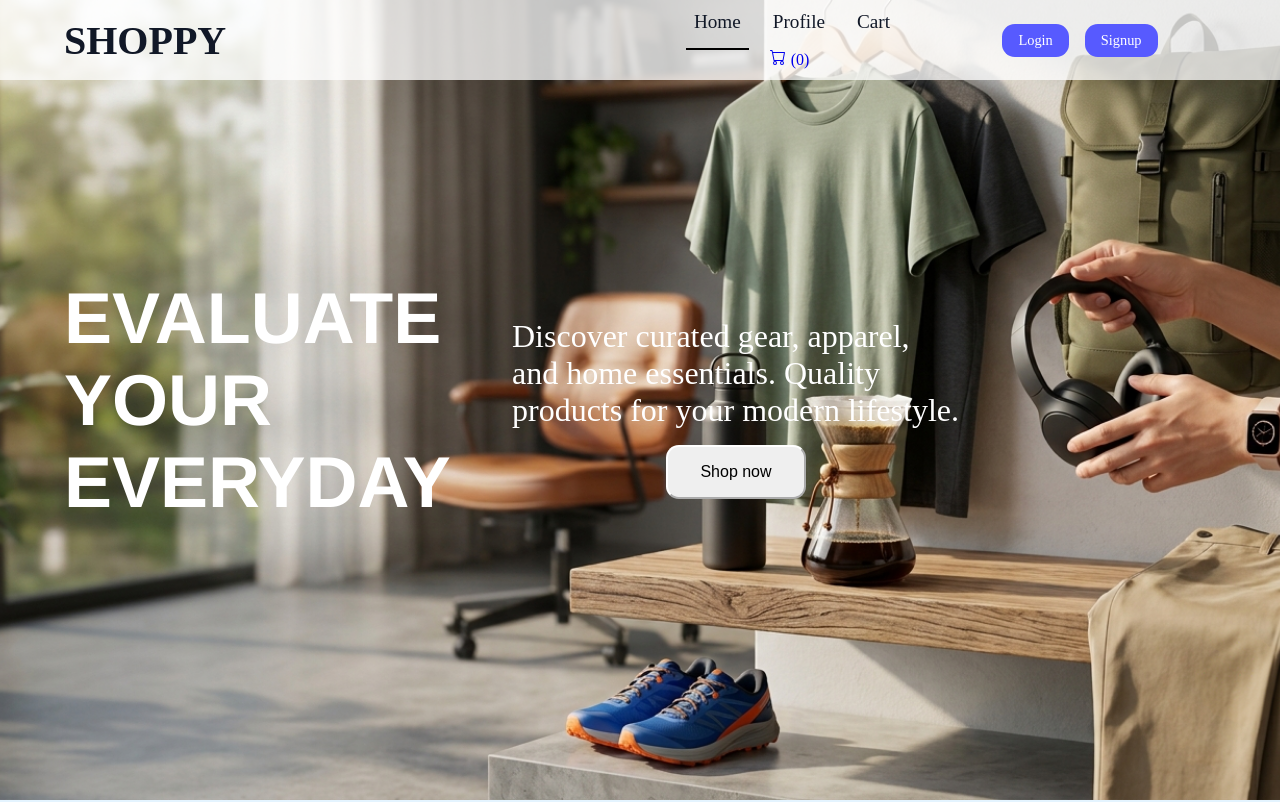
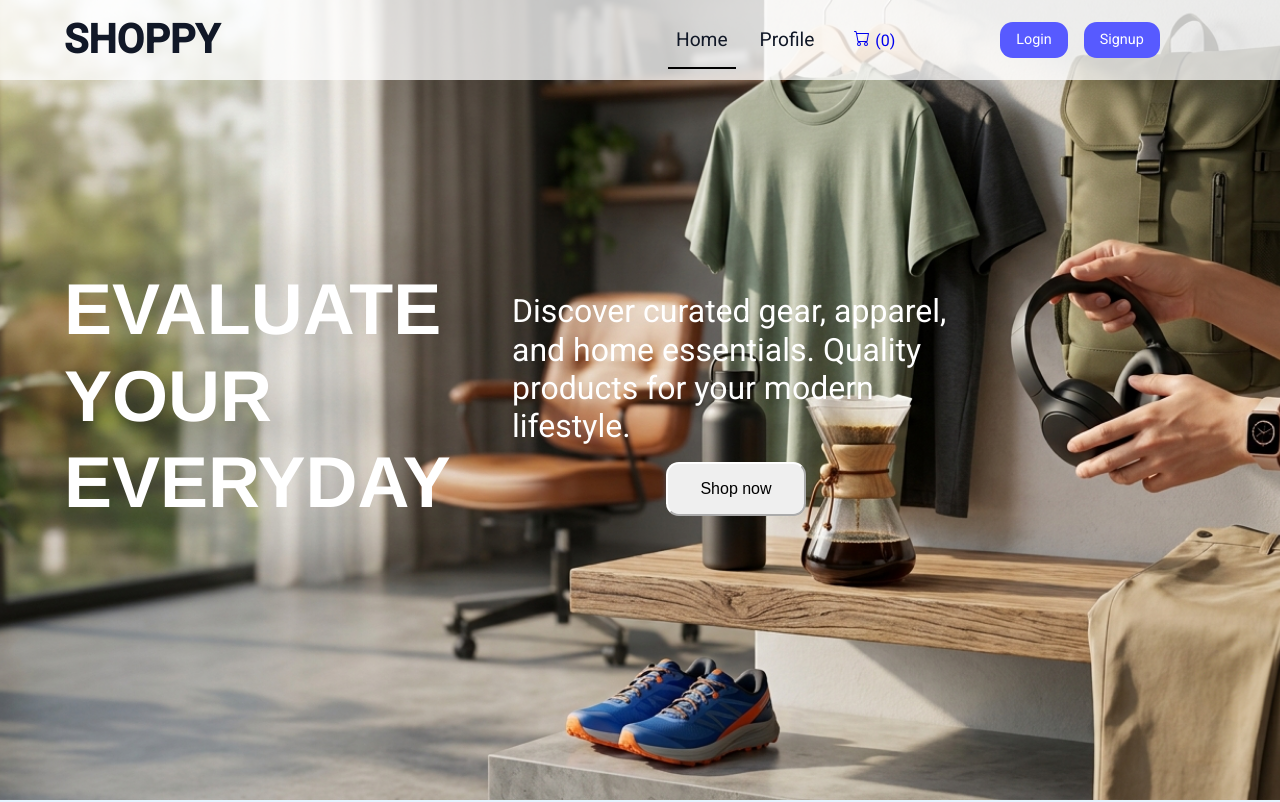
Before and after one commit to mario-milad01/NTI-Graduation-Project, an Angular app: page /home in a window 1280 px wide. Shown: the top 802 px of the page. Built offline with nearby package versions, Linux system fonts and the light colour scheme.

Commit message:
preview before post

```diff
--- a/angular.json
+++ b/angular.json
@@ -24,9 +24,7 @@
                 "input": "public"
               }
             ],
-            "styles": [
-              "src/styles.css"
-            ]
+            "styles": ["src/material-theme.scss", "src/styles.css"]
           },
           "configurations": {
             "production": {
--- a/package.json
+++ b/package.json
@@ -11,10 +11,12 @@
   "private": true,
   "packageManager": "npm@10.9.2",
   "dependencies": {
+    "@angular/cdk": "^21.2.14",
     "@angular/common": "^21.2.0",
     "@angular/compiler": "^21.2.0",
     "@angular/core": "^21.2.0",
     "@angular/forms": "^21.2.0",
+    "@angular/material": "^21.2.14",
     "@angular/platform-browser": "^21.2.0",
     "@angular/router": "^21.2.0",
     "bootstrap-icons": "^1.13.1",
--- a/src/app/app.config.ts
+++ b/src/app/app.config.ts
@@ -1,11 +1,13 @@
 import { ApplicationConfig, provideBrowserGlobalErrorListeners } from '@angular/core';
 import { provideRouter, withInMemoryScrolling } from '@angular/router';
+import { provideAnimationsAsync } from '@angular/platform-browser/animations/async';
 
 import { routes } from './app.routes';
 
 export const appConfig: ApplicationConfig = {
   providers: [
     provideBrowserGlobalErrorListeners(),
-    provideRouter(routes,withInMemoryScrolling({ scrollPositionRestoration: 'enabled' }))
+    provideRouter(routes,withInMemoryScrolling({ scrollPositionRestoration: 'enabled' })),
+    provideAnimationsAsync(),
   ]
 };
--- a/src/app/app.ts
+++ b/src/app/app.ts
@@ -1,10 +1,12 @@
 import { Component, signal } from '@angular/core';
 import { RouterOutlet } from '@angular/router';
 import { Navbar } from './navbar/navbar.component';
+import { MatSnackBarModule } from '@angular/material/snack-bar';
 
 @Component({
   selector: 'app-root',
-  imports: [RouterOutlet, Navbar],
+  standalone: true, // Required when using imports
+  imports: [RouterOutlet, Navbar, MatSnackBarModule],
   templateUrl: './app.html',
   styleUrl: './app.css'
 })
--- a/src/app/cart-page/cart.service.ts
+++ b/src/app/cart-page/cart.service.ts
@@ -1,4 +1,5 @@
-import { Injectable, signal } from '@angular/core';
+import { Injectable, inject, signal } from '@angular/core';
+import { MatSnackBar } from '@angular/material/snack-bar';
 import { Product } from '../../data/products';
 
 export interface CartItem {
@@ -16,6 +17,7 @@ export interface CartItem {
   providedIn: 'root',
 })
 export class CartService {
+  private readonly snackBar = inject(MatSnackBar);
   private readonly itemsSignal = signal<CartItem[]>([]);
   readonly items = this.itemsSignal.asReadonly();
 
@@ -36,9 +38,7 @@ export class CartService {
           item.key === existingItem.key ? { ...item, quantity: item.quantity + quantity } : item,
         ),
       );
-      return;
-    }
-
+    } else {
       this.itemsSignal.set([
         ...currentItems,
         {
@@ -52,6 +52,22 @@ export class CartService {
           size,
         },
       ]);
+    }
+
+    // Prepare details string for color/size if present
+    const details = [color, size].filter(Boolean).join(' / ');
+    const detailString = details ? ` (${details})` : '';
+
+    // Trigger SnackBar with item data
+    this.snackBar.open(
+      `Added ${quantity}x "${product.name}"${detailString} to your cart!`,
+      'Close',
+      {
+        duration: 3500,
+        horizontalPosition: 'right',
+        verticalPosition: 'bottom',
+      }
+    );
   }
 
   increaseQuantity(itemKey: string): void {
@@ -71,7 +87,16 @@ export class CartService {
   }
 
   removeItem(itemKey: string): void {
+    const itemToRemove = this.itemsSignal().find((item) => item.key === itemKey);
     this.itemsSignal.set(this.itemsSignal().filter((item) => item.key !== itemKey));
+
+    if (itemToRemove) {
+      this.snackBar.open(`Removed "${itemToRemove.name}" from your cart`, 'Close', {
+        duration: 3500,
+        horizontalPosition: 'right',
+        verticalPosition: 'bottom',
+      });
+    }
   }
 
   clear(): void {
@@ -79,7 +104,8 @@ export class CartService {
   }
 
   get subtotal(): number {
-    return this.itemsSignal().reduce((sum, item) => sum + item.price * item.quantity, 0);
+const rawSubtotal = this.itemsSignal().reduce((sum, item) => sum + item.price * item.quantity, 0);
+  return Number(rawSubtotal.toFixed(2));
  }
 
   get shipping(): number {
@@ -87,6 +113,6 @@ export class CartService {
   }
 
   get total(): number {
-    return this.subtotal + this.shipping;
+    return Number((this.subtotal + this.shipping).toFixed(2));
   }
 }
--- a/src/app/hero/hero.css
+++ b/src/app/hero/hero.css
@@ -22,11 +22,14 @@
     color: white;
     padding: 2rem;
     margin: 0 2rem;
+    line-height: 1.2;
+    margin-bottom: 0.5rem;
 }
 .hero-title{
     font-size: 4.5rem;
     font-family: 'Franklin Gothic Medium', 'Arial Narrow', Arial, sans-serif;
     text-transform: uppercase;
+
 }
 .hero-description{
     font-size: 2rem;
--- a/src/app/navbar/navbar.component.html
+++ b/src/app/navbar/navbar.component.html
@@ -5,7 +5,7 @@
       <ul class="nav-links">
         <li><a class="nav-link" routerLink="/home" routerLinkActive="active-nav">Home</a></li>
         <li><a class="nav-link" routerLink="/profile" routerLinkActive="active-nav">Profile</a></li>
-        <li><a class="nav-link" routerLink="/cart" routerLinkActive="active-nav">Cart</a></li>
+        <!-- <li><a class="nav-link" routerLink="/cart" routerLinkActive="active-nav">Cart</a></li> -->
         <li class="cart-btn-element">
           <a class="cart-btn" routerLink="/cart" routerLinkActive="active-nav">
             <svg
--- a/src/app/product-details-page/product-details-page.css
+++ b/src/app/product-details-page/product-details-page.css
@@ -83,6 +83,7 @@
   font-size: 2.25rem;
   font-weight: 800;
   margin: 0.5rem 0;
+  line-height: 1;
 }
 
 .rating {
--- a/src/app/product-details-page/product-details-page.ts
+++ b/src/app/product-details-page/product-details-page.ts
@@ -49,6 +49,7 @@ export class ProductDetailsPage implements OnInit {
 
   addToCart(): void {
     this.cartService.addItem(this.product, this.quantity, this.selectedColor, this.selectedSize);
-    alert(`Added ${this.quantity}x ${this.product.name} to your cart`);
+
+    // alert(`Added ${this.quantity}x ${this.product.name} to your cart`);
   }
 }
--- a/src/index.html
+++ b/src/index.html
@@ -1,11 +1,18 @@
 <!doctype html>
 <html lang="en">
   <head>
-  <meta charset="utf-8">
+    <meta charset="utf-8" />
     <title>ECommerceApp</title>
-  <base href="/">
-  <meta name="viewport" content="width=device-width, initial-scale=1">
-  <link rel="icon" type="image/x-icon" href="favicon.ico">
+    <base href="/" />
+    <meta name="viewport" content="width=device-width, initial-scale=1" />
+    <link rel="icon" type="image/x-icon" href="favicon.ico" />
+    <link rel="preconnect" href="https://fonts.googleapis.com" />
+    <link rel="preconnect" href="https://fonts.gstatic.com" crossorigin />
+    <link
+      href="https://fonts.googleapis.com/css2?family=Roboto:wght@300;400;500&display=swap"
+      rel="stylesheet"
+    />
+    <link href="https://fonts.googleapis.com/icon?family=Material+Icons" rel="stylesheet" />
   </head>
   <body>
     <app-root></app-root>
--- /dev/null
+++ b/src/material-theme.scss
@@ -0,0 +1,38 @@
+// Include theming for Angular Material with `mat.theme()`.
+// This Sass mixin will define CSS variables that are used for styling Angular Material
+// components according to the Material 3 design spec.
+// Learn more about theming and how to use it for your application's
+// custom components at https://material.angular.dev/guide/theming
+@use '@angular/material' as mat;
+
+html {
+  height: 100%;
+  @include mat.theme(
+    (
+      color: (
+        primary: mat.$magenta-palette,
+        tertiary: mat.$violet-palette,
+      ),
+      typography: Roboto,
+      density: 0,
+    )
+  );
+}
+
+body {
+  // Default the application to a light color theme. This can be changed to
+  // `dark` to enable the dark color theme, or to `light dark` to defer to the
+  // user's system settings.
+  color-scheme: light;
+
+  // Set a default background, font and text colors for the application using
+  // Angular Material's system-level CSS variables. Learn more about these
+  // variables at https://material.angular.dev/guide/system-variables
+  background-color: var(--mat-sys-surface);
+  color: var(--mat-sys-on-surface);
+  font: var(--mat-sys-body-medium);
+
+  // Reset the user agent margin.
+  margin: 0;
+  height: 100%;
+}
```
Also changed, not shown: assets/pwd.md (added, +2 -0 lines), 1 other file (tests, documents, lock files or other folders). Lines whose indentation alone changed are shown as unchanged.
